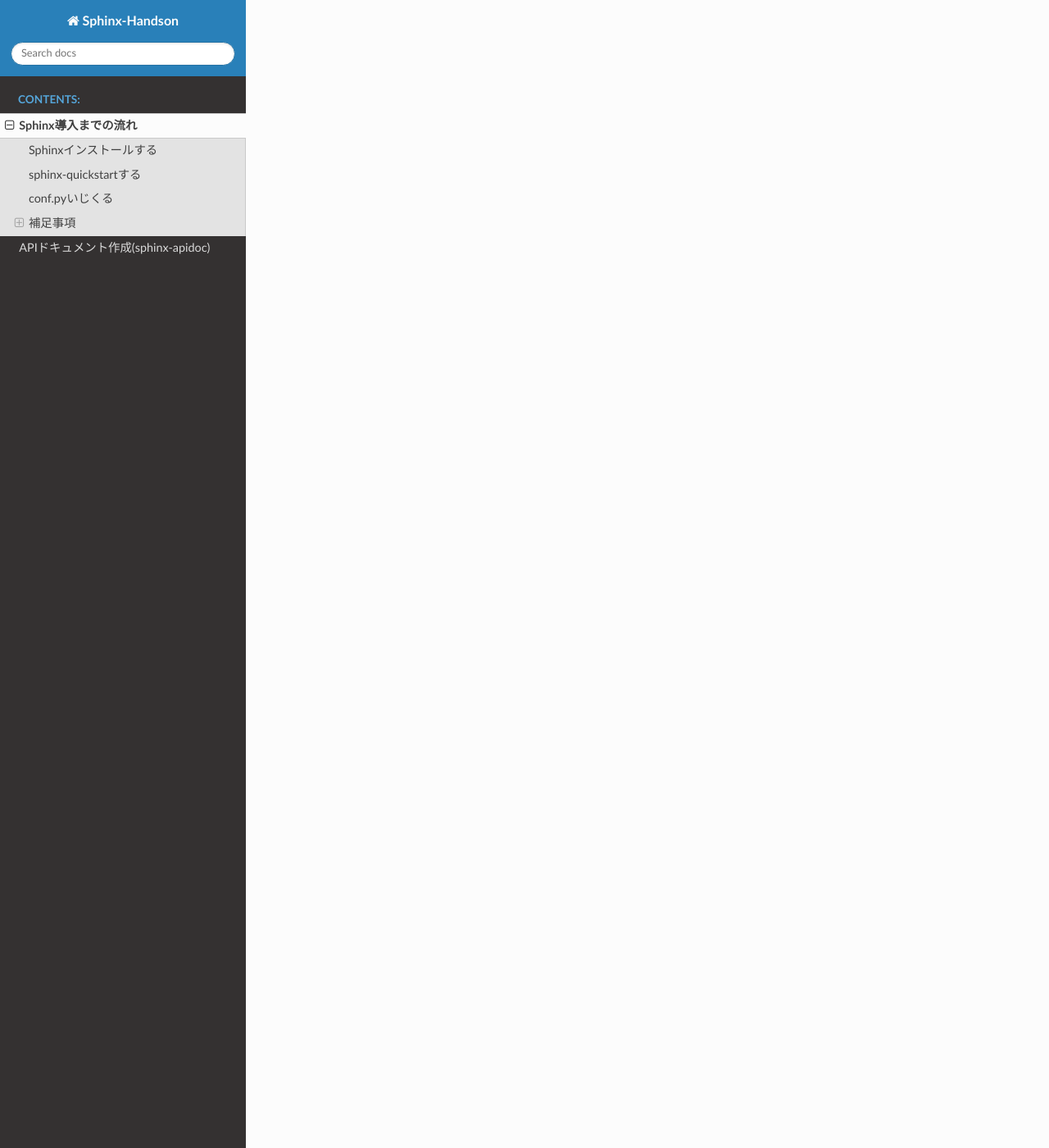
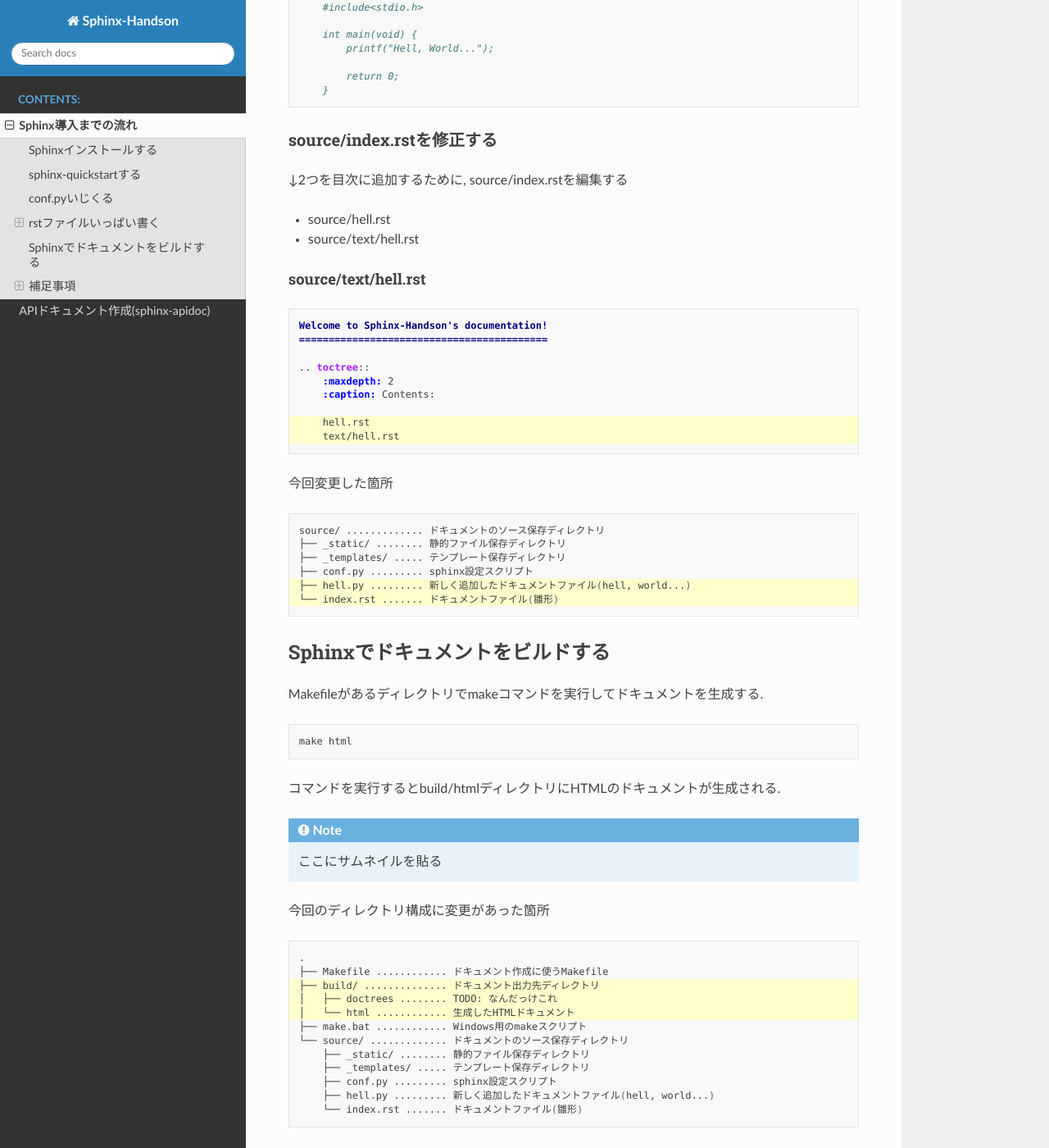
Before and after one commit to gewalt01/sphinx-handson, a Sphinx documentation site: the page built from docs/source/intro/index.rst, in a window 1280 px wide and 1400 px high, scrolled down 3596 px. Shown: the whole window at 82% size. Built offline with Sphinx 7.4.7 and the Read the Docs theme 2.0.0, drawn with Linux system fonts in a browser that asks for light colours; some of the changed text lies outside the part shown.

Commit message:
Sphinx導入第１版作成

```diff
--- a/docs/source/intro/index.rst
+++ b/docs/source/intro/index.rst
@@ -19,7 +19,7 @@
 2つインストールする
 
 * sphinx
-* 拡張テーマ (デファクトスタンダード)
+* 拡張テーマ sphinx-rtd-theme (デファクトスタンダード)
 
 .. code-block :: sh
 
@@ -92,23 +92,184 @@
 
 conf.pyいじくる
 ===========================
-生成されたsource/conf.pyに↓を追加
+* sphinxに拡張テーマ(sphinx_rtd_theme)を適応するために, conf.pyに設定を追加する．
+* 生成されたsource/conf.pyに↓を追加
 
 .. code-block :: python
+    :emphasize-lines: 1, 4, 7
 
     import sphinx_rtd_theme
 
     extensions = [
-        ...
         "sphinx_rtd_theme",
     ]
 
     html_theme = "sphinx_rtd_theme"
 
+今回変更した箇所
+
+.. code-block :: sh
+    :emphasize-lines: 4
+
+    source/ ............. ドキュメントのソース保存ディレクトリ
+    ├── _static/ ........ 静的ファイル保存ディレクトリ
+    ├── _templates/ ..... テンプレート保存ディレクトリ
+    ├── conf.py ......... sphinx設定スクリプト
+    └── index.rst ....... ドキュメントファイル(雛形)
 
 .. note ::
     * 他の拡張の話に少し触れたい
     * sphinx-apidocの話に繋げたい.
+
+
+rstファイルいっぱい書く
+===========================
+* sourceディレクトリにrstファイルをいっぱい書く(今回は2つしか作らないけどな！！！！)
+* hell, worldなドキュメントを作成する
+* index.rstを編集する
+
+hell, worldなドキュメントを作成する
+------------------------------------------------
+2つのrstファイルを作成する
+
+* source/hell.rst
+* source/text/hell.rst
+
+source/hell.rst
+~~~~~~~~~~~~~~~~~~~~~~~~~~~~~~~~~~~~~~~~~~~~~~
+
+.. code-block :: rst
+
+    ================================================
+    Hell, World... 地獄へようこそ (第1層)
+    ================================================
+
+    このドキュメントはなんなんだ一体
+    ================================================
+
+    このドキュメントはHell, World.のサンプルのドキュメントだ
+
+
+    C++のHell, Worlo...
+    ------------------------------------------------
+    なんか尺が余ったのでC++でHell, World...書いときます
+
+
+    .. code-block :: cpp
+
+        #include<iostream>
+
+        int main(void) {
+            std::cout << "Hell, World..." << std::endl;
+
+            return 0;
+        }
+
+
+
+source/text/hell.rst
+~~~~~~~~~~~~~~~~~~~~~~~~~~~~~~~~~~~~~~~~~~~~~~
+
+.. code-block :: rst
+
+    ================================================
+    Hell, World... 地獄へようこそ (第2層)
+    ================================================
+
+    このドキュメントはなんなんだ一体
+    ================================================
+
+    このドキュメントはHell, World.(C言語)のサンプルのドキュメントだ
+
+
+    CのHell, Worlo...
+    ------------------------------------------------
+    なんか尺が余ったのでCでHell, World...書いときます
+
+
+    .. code-block :: c
+
+        #include<stdio.h>
+
+        int main(void) {
+            printf("Hell, World...");
+
+            return 0;
+        }
+
+
+source/index.rstを修正する
+------------------------------------------------
+
+↓2つを目次に追加するために, source/index.rstを編集する
+
+* source/hell.rst
+* source/text/hell.rst
+
+
+source/text/hell.rst
+~~~~~~~~~~~~~~~~~~~~~~~~~~~~~~~~~~~~~~~~~~~~~~
+
+.. code-block :: rst
+    :emphasize-lines: 8,9
+
+    Welcome to Sphinx-Handson's documentation!
+    ==========================================
+
+    .. toctree::
+        :maxdepth: 2
+        :caption: Contents:
+
+        hell.rst
+        text/hell.rst
+
+
+
+今回変更した箇所
+
+.. code-block :: sh
+    :emphasize-lines: 5,6
+
+    source/ ............. ドキュメントのソース保存ディレクトリ
+    ├── _static/ ........ 静的ファイル保存ディレクトリ
+    ├── _templates/ ..... テンプレート保存ディレクトリ
+    ├── conf.py ......... sphinx設定スクリプト
+    ├── hell.py ......... 新しく追加したドキュメントファイル(hell, world...)
+    └── index.rst ....... ドキュメントファイル(雛形)
+
+
+Sphinxでドキュメントをビルドする
+=========================================
+
+Makefileがあるディレクトリでmakeコマンドを実行してドキュメントを生成する.
+
+.. code-block :: sh
+
+    make html
+
+コマンドを実行するとbuild/htmlディレクトリにHTMLのドキュメントが生成される.
+
+.. note ::
+    ここにサムネイルを貼る
+
+今回のディレクトリ構成に変更があった箇所
+
+.. code-block :: sh
+    :emphasize-lines: 3-5
+
+    .
+    ├── Makefile ............ ドキュメント作成に使うMakefile
+    ├── build/ .............. ドキュメント出力先ディレクトリ
+    │   ├── doctrees ........ TODO: なんだっけこれ
+    │   └── html ............ 生成したHTMLドキュメント
+    ├── make.bat ............ Windows用のmakeスクリプト
+    └── source/ ............. ドキュメントのソース保存ディレクトリ
+        ├── _static/ ........ 静的ファイル保存ディレクトリ
+        ├── _templates/ ..... テンプレート保存ディレクトリ
+        ├── conf.py ......... sphinx設定スクリプト
+        ├── hell.py ......... 新しく追加したドキュメントファイル(hell, world...)
+        └── index.rst ....... ドキュメントファイル(雛形)
+
 
 補足事項
 =====================
```
